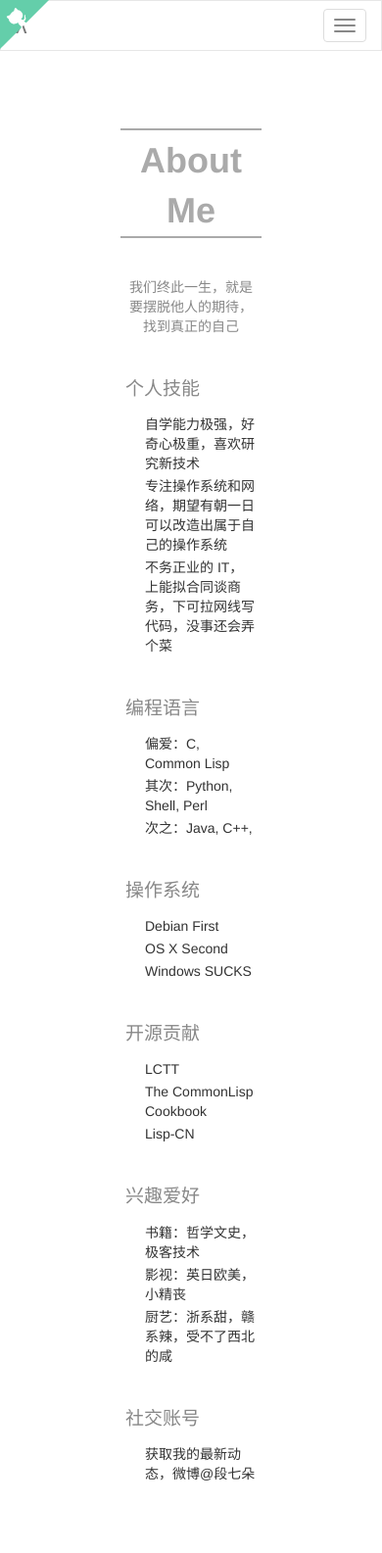
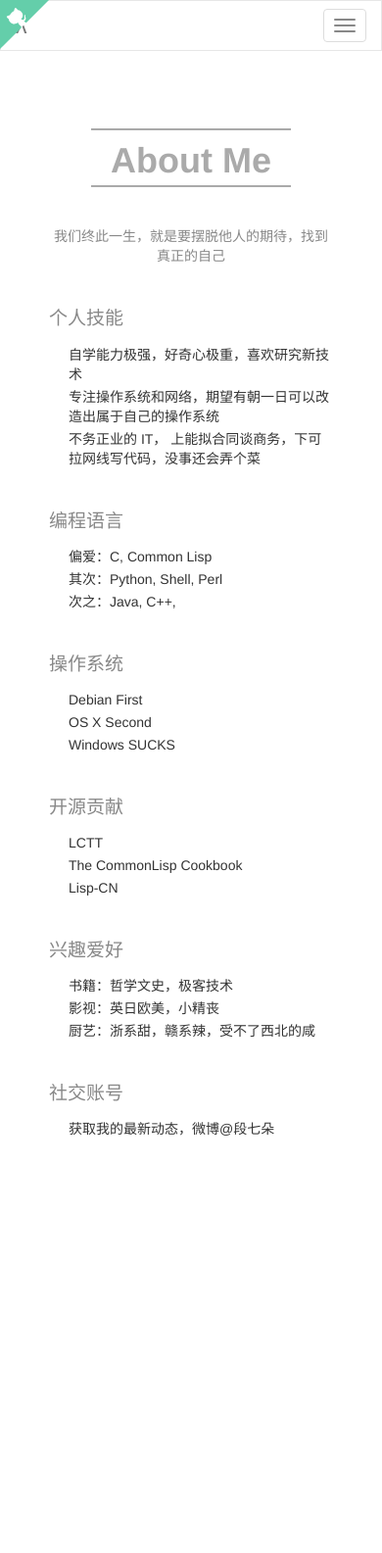
Before and after one commit to oneforalone/notes, a Jekyll site: the page built from about.html, in a window 390 px wide. Shown: the whole page at 98% size. Built offline with Jekyll 4.4.1, drawn with Linux system fonts in a browser that asks for light colours; after the commit the page ends 1233 px from its top, so only the background shows below that.

Commit message:
adapted with mobile devices

```diff
--- a/assets/css/styles.css
+++ b/assets/css/styles.css
@@ -211,6 +211,11 @@ footer {
   color: #333;
   width: 60%;
 }
+@media (max-width: 1266px) {
+  .about {
+    width: 100%;
+  }
+}
 .about-me {
   display: flex;
   flex-direction: row;
```
